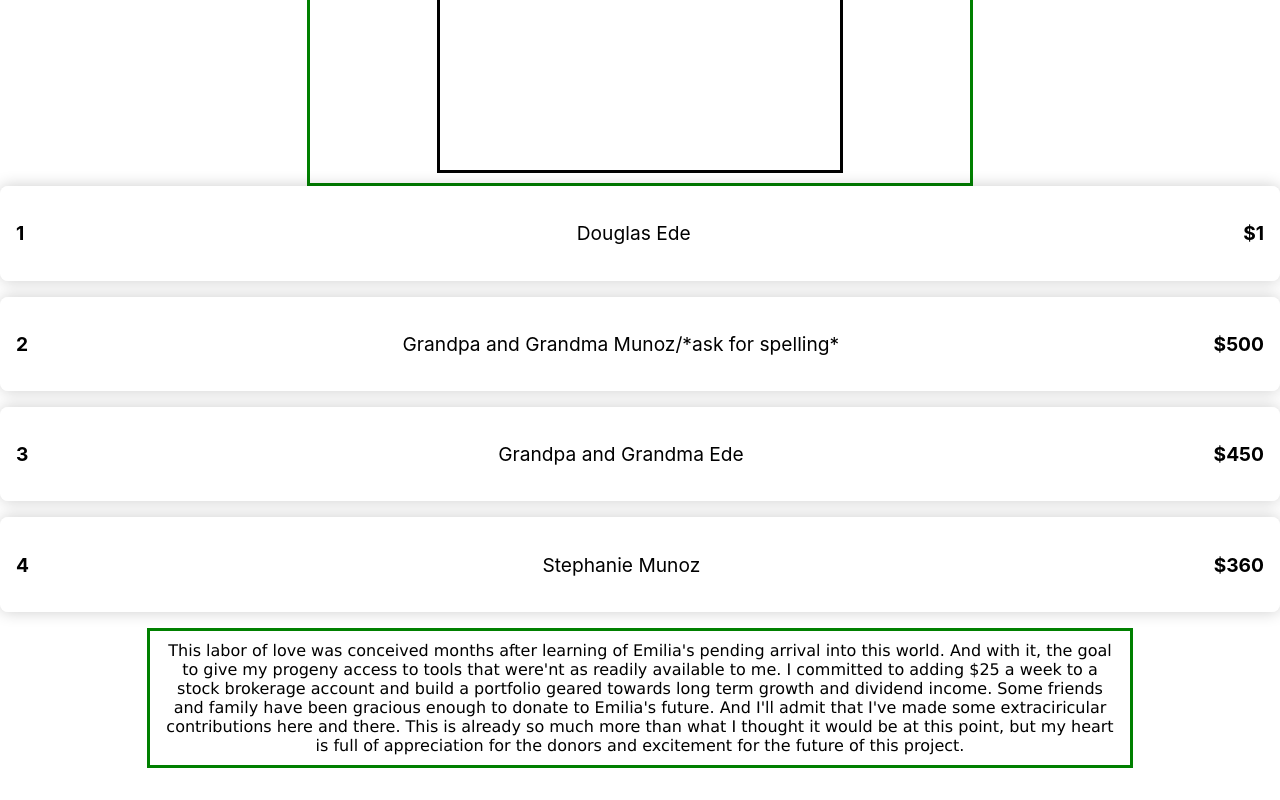
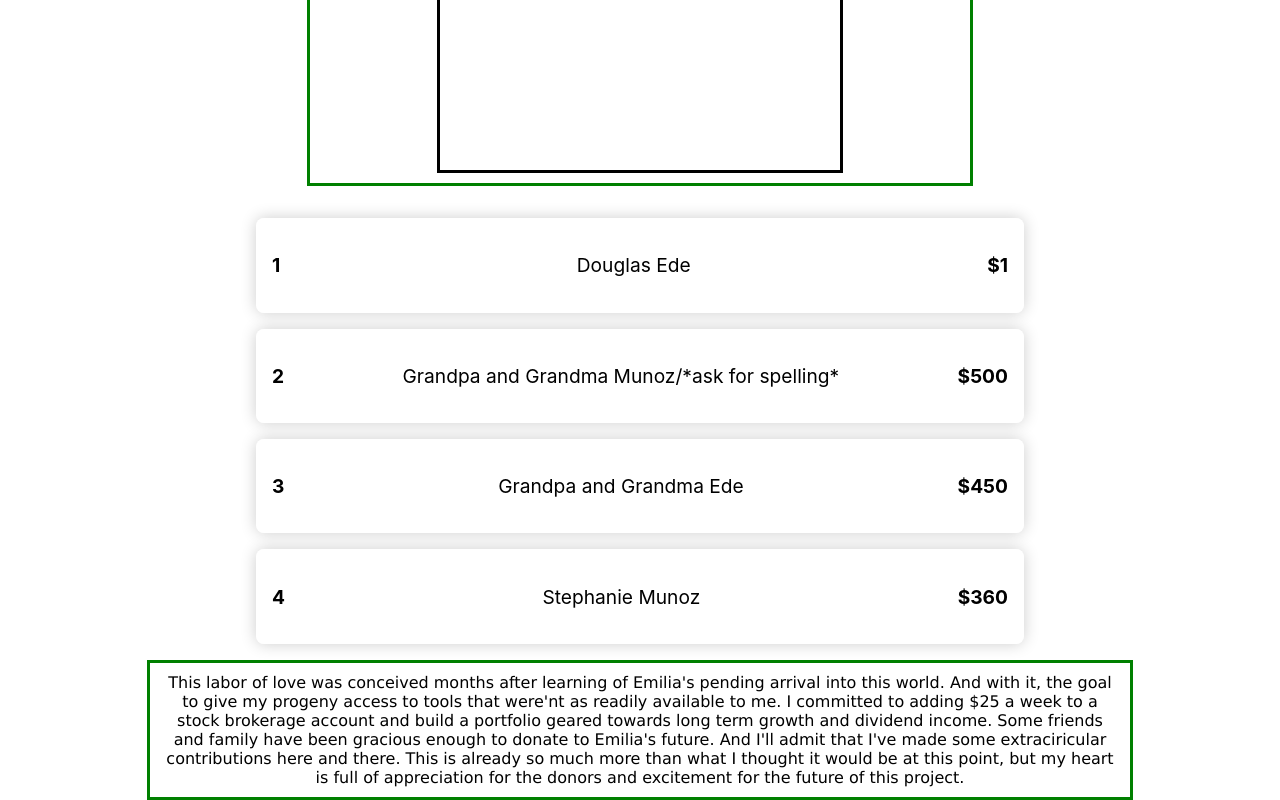
Before and after one commit to Douglas4739/Emilias-Portfolio, a React (Create React App) app: page / in a window 1280 px wide. Shown: the part 624-1424 px from the top of the page. Before the commit the page ends 1392 px from the top, so only its background shows below. Built offline with nearby package versions, Linux system fonts and the light colour scheme.

Commit message:
fixed a centering problem

```diff
--- a/src/ContributorCard.css
+++ b/src/ContributorCard.css
@@ -8,6 +8,7 @@
   box-shadow: 0 0 1rem rgba(0, 0, 0, 0.2);
   border-radius: 0.5rem;
   margin-bottom: 1rem;
+  max-width: 1300px;
 }
 
 .contributor-card__place {
--- /dev/null
+++ b/src/ContributorsList.css
@@ -0,0 +1,14 @@
+.contributors-list {
+  display: flex;
+  flex-direction: column;
+  justify-content: center;
+  margin-top: 2rem;
+}
+
+@media screen and (min-width: 768px) {
+  .contributors-list {
+    max-width: 768px;
+    margin-left: auto;
+    margin-right: auto;
+  }
+}
--- a/src/ContributorsList.js
+++ b/src/ContributorsList.js
@@ -1,9 +1,10 @@
 import React from 'react';
 import ContributorCard from './ContributorsCard.js';
+import './ContributorsList.css';
 
 function ContributorsList({ contributors }) {
   return (
-    <div>
+    <div className='contributors-list'>
       {contributors.map((contributor, index) => (
         <ContributorCard
           key={contributor.name}
```
